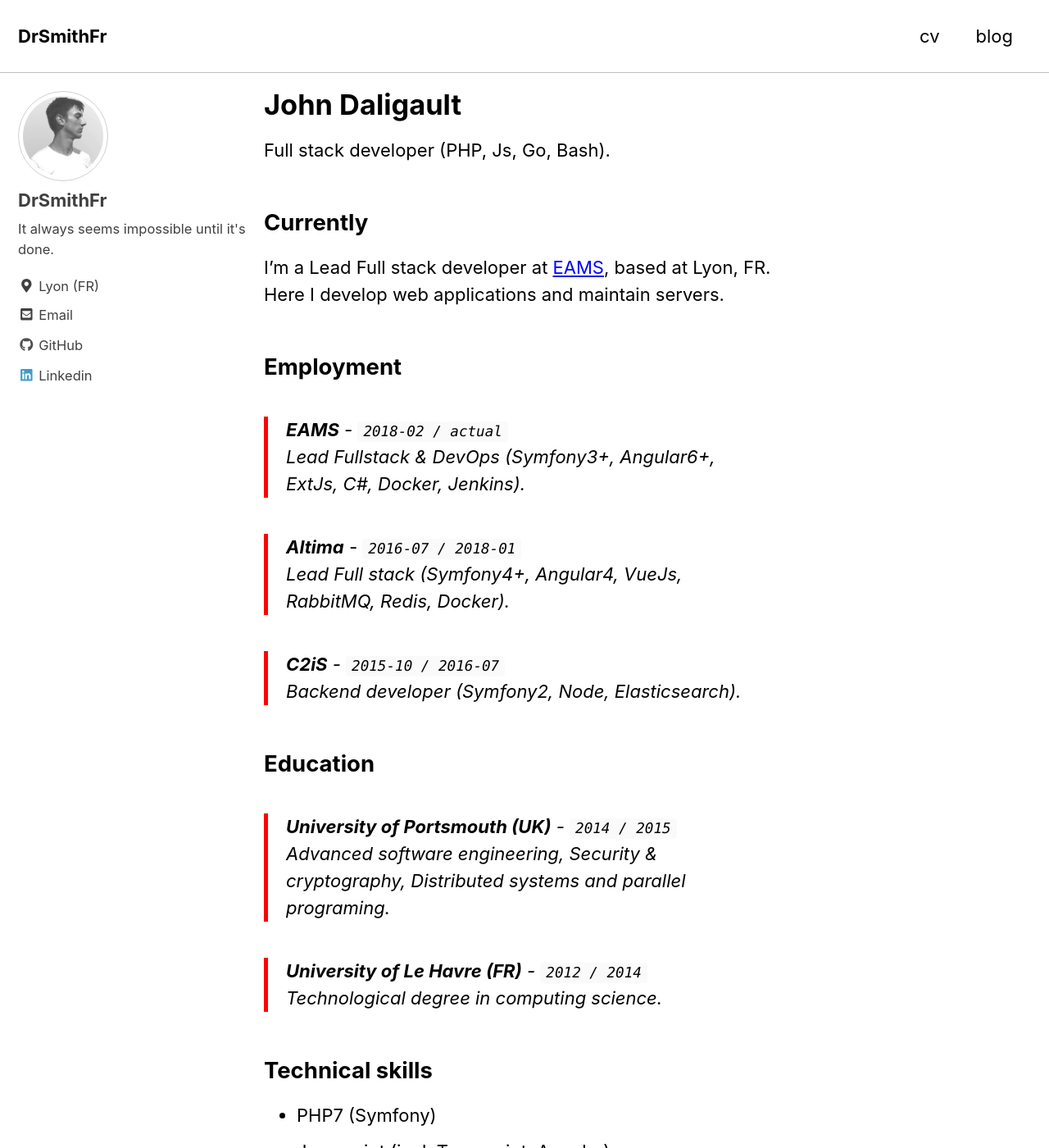
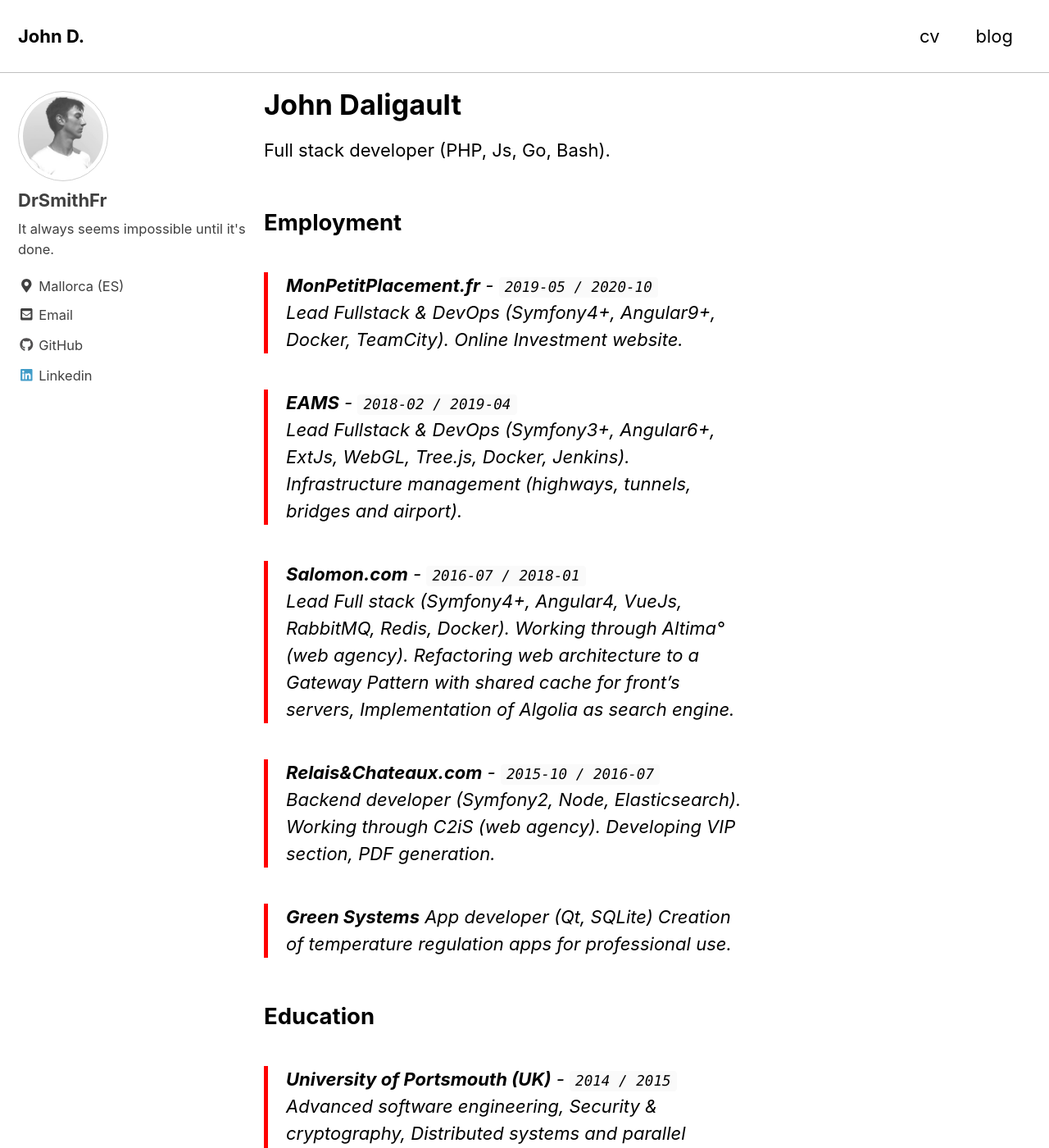
Before and after one commit to DrSmithFr/DrSmithFr.github.io, a Jekyll site: the page built from index.md, in a window 1280 px wide and 1400 px high. Shown: the whole window at 82% size. Built offline with Jekyll 4.4.1, drawn with Linux system fonts in a browser that asks for light colours; cached includes are drawn as plain includes; nearby versions of some CDN libraries; some of the changed text lies outside the part shown.

Commit message:
Updating resume

```diff
--- a/_config.yml
+++ b/_config.yml
@@ -16,9 +16,9 @@
 
 # Site Settings
 locale                   : "en-US"
-title                    : "DrSmithFr"
+title                    : "John D."
 title_separator          : "-"
-name                     : "John Daligault"
+name                     : "John D."
 description              : "An amazing website."
 url                      : "https://drsmithfr.github.io/"
 baseurl                  : # the subpath of your site, e.g. "/blog"
@@ -109,7 +109,7 @@
   name             : "DrSmithFr"
   avatar           : "/assets/images/avatar.jpeg"
   bio              : "It always seems impossible until it's done."
-  location         : "Lyon (FR)"
+  location         : "Mallorca (ES)"
   email            :
   links:
     - label: "Email"
--- a/index.md
+++ b/index.md
@@ -8,21 +8,29 @@
 
 Full stack developer (PHP, Js, Go, Bash).
 
-## Currently
-
-I'm a Lead Full stack developer at [EAMS](https://www.egis.fr/), based at Lyon, FR.
-Here I develop web applications and maintain servers.
-
 ## Employment
 
-> __EAMS__ - `2018-02 / actual` <br>
-> Lead Fullstack & DevOps (Symfony3+, Angular6+, ExtJs, C#, Docker, Jenkins).
+> __MonPetitPlacement.fr__ - `2019-05 / 2020-10` <br>
+> Lead Fullstack & DevOps (Symfony4+, Angular9+, Docker, TeamCity).
+> Online Investment website.
 
-> __Altima__ - `2016-07 / 2018-01` <br>
+> __EAMS__ - `2018-02 / 2019-04` <br>
+> Lead Fullstack & DevOps (Symfony3+, Angular6+, ExtJs, WebGL, Tree.js, Docker, Jenkins).
+> Infrastructure management (highways, tunnels, bridges and airport).
+
+> __Salomon.com__ - `2016-07 / 2018-01` <br>
 > Lead Full stack (Symfony4+, Angular4, VueJs, RabbitMQ, Redis, Docker).
+> Working through Altima° (web agency).
+> Refactoring web architecture to a Gateway Pattern with shared cache for front's servers, Implementation of Algolia as search engine.
 
-> __C2iS__ - `2015-10 / 2016-07` <br>
+> __Relais&Chateaux.com__ - `2015-10 / 2016-07` <br>
 > Backend developer (Symfony2, Node, Elasticsearch).
+> Working through C2iS (web agency).
+> Developing VIP section, PDF generation.
+
+> __Green Systems__
+> App developer (Qt, SQLite)
+> Creation of temperature regulation apps for professional use.
 
 ## Education
 
```
